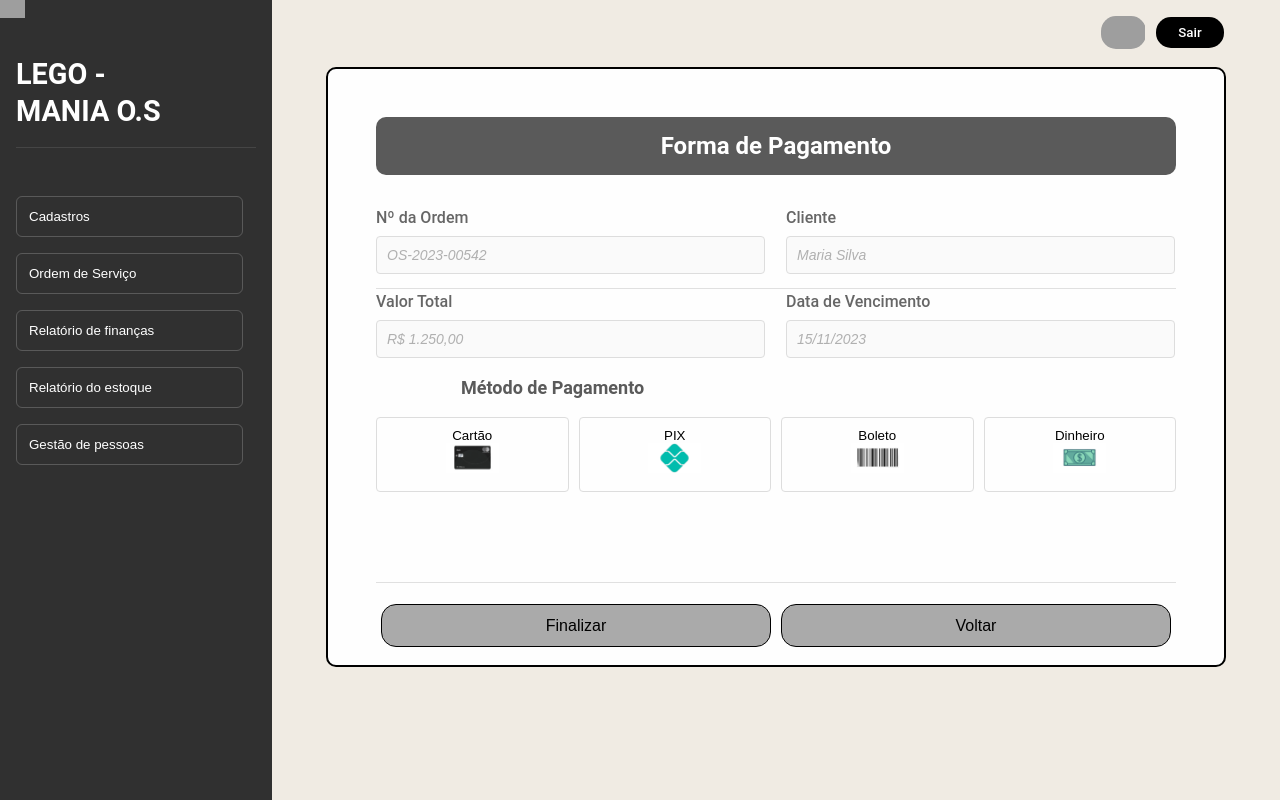
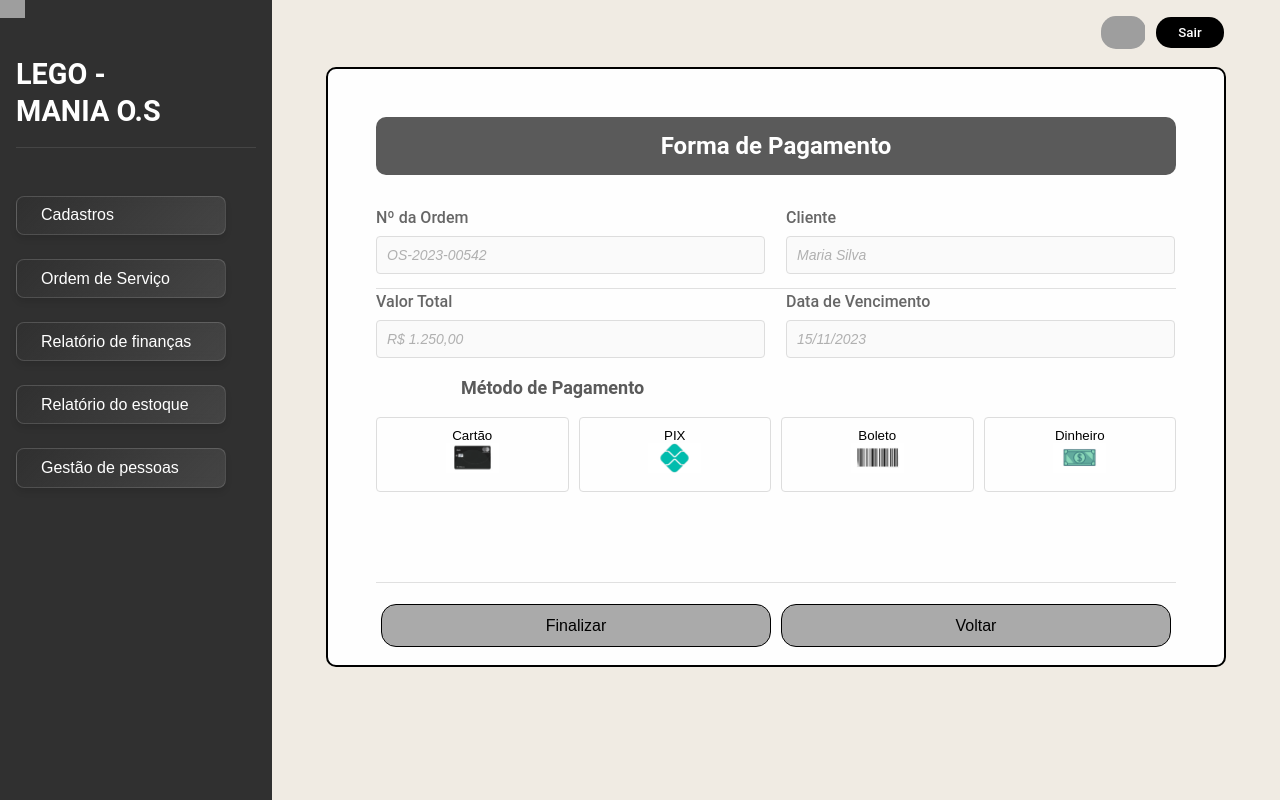
Before and after one commit to JoaoAtanazio/Trabalho_Modelagem_Lego, a PHP site: page /pagamento.html in a window 1280 px wide. Run offline with PHP 8.4, Linux system fonts and the light colour scheme; grey boxes are pictures that could not be loaded.

Commit message:
versão 5 - css
estilização nova dos botões do submenu e enquandramento de todas as telas.

```diff
--- a/LEGO-MANIA S.A modelagem de sistemas atualizado/Ordem_Servico/forma_pagamento/pagamento.css
+++ b/LEGO-MANIA S.A modelagem de sistemas atualizado/Ordem_Servico/forma_pagamento/pagamento.css
@@ -132,22 +132,52 @@ body {
 
 .menu button {
   display: block;
-  width: 150%;
-  margin-bottom: 1rem;
-  background: transparent;
-  border: 1px solid rgba(255, 255, 255, 0.2);
-  padding: 0.75rem;
-  cursor: none;
-  border-radius: 6px;
+  width: 105%;
+  margin-bottom: 1.5rem;
+  background: linear-gradient(135deg, #303030 0%,  rgba(255,255,255,0.1) 100%);
+  border: 1px solid rgba(255, 255, 255, 0.15);
+  padding: 0.6rem 1.5rem;
+  border-radius: 8px;
   color: var(--white);
   font-weight: 500;
-  transition: all 0.3s ease;
+  font-size: 1rem;
+  transition: all 0.4s cubic-bezier(0.25, 0.8, 0.25, 1);
   text-align: left;
+  cursor: pointer;
+  position: relative;
+  overflow: hidden;
+  backdrop-filter: blur(5px);
+  box-shadow: 0 4px 6px rgba(0, 0, 0, 0.1);
 }
+
 
 .menu button:hover {
   background-color: rgba(255, 255, 255, 0.1);
   transform: translateX(5px);
+}
+
+
+.menu button:hover::before {
+  left: 100%;
+}
+
+/* Efeito de clique */
+.menu button:active {
+  transform: translateX(8px) scale(0.98);
+}
+
+/* Ícone opcional (usando pseudo-elemento) */
+.menu button::after {
+  content: '→';
+  position: absolute;
+  right: 1.5rem;
+  opacity: 0;
+  transition: all 0.3s ease;
+}
+
+.menu button:hover::after {
+  opacity: 1;
+  transform: translateX(3px);
 }
 
 .main-content {
@@ -696,3 +749,6 @@ label {
 #validade, #cvv {
   text-align: center;
 }
+.horario{
+  transform: translateY(-20px)
+}
```
Also changed, not shown: other parts of LEGO-MANIA S.A modelagem de sistemas atualizado/Ordem_Servico/forma_pagamento/pagamento.css (+27 -4 lines).
